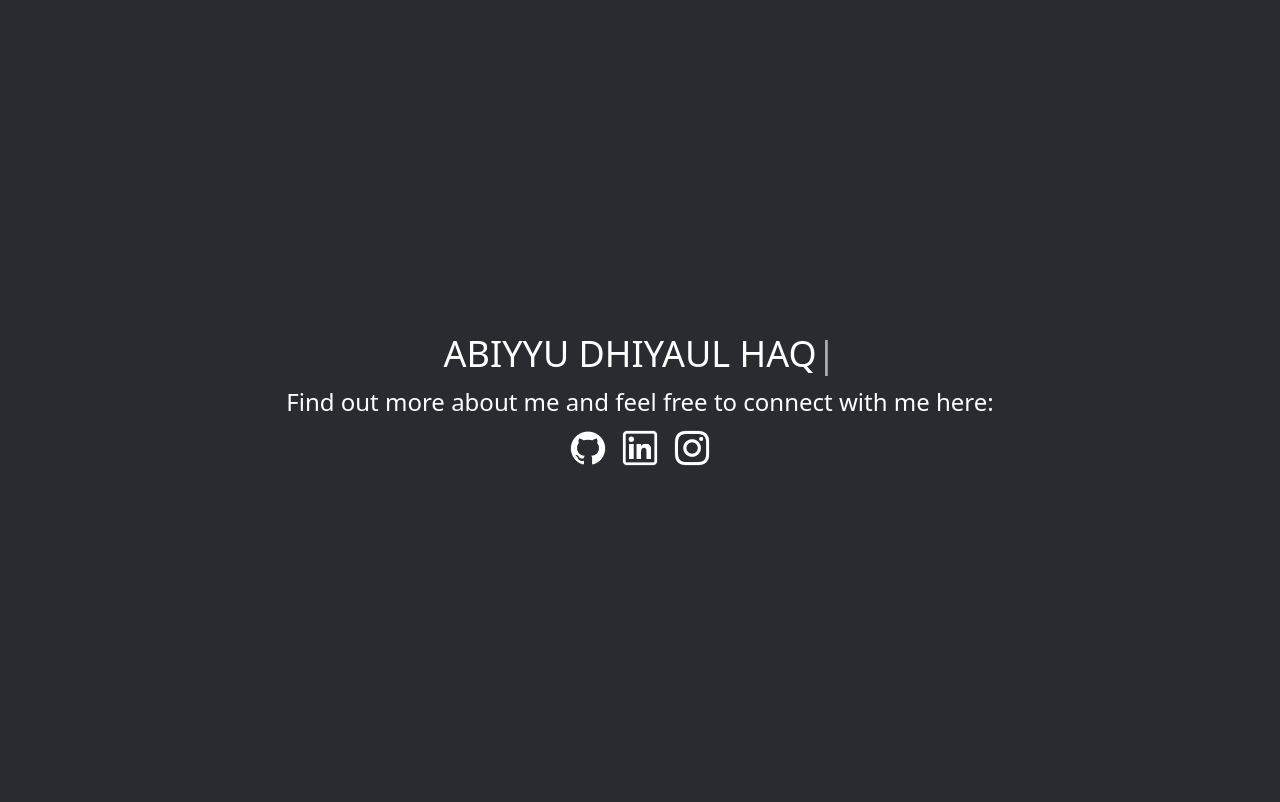
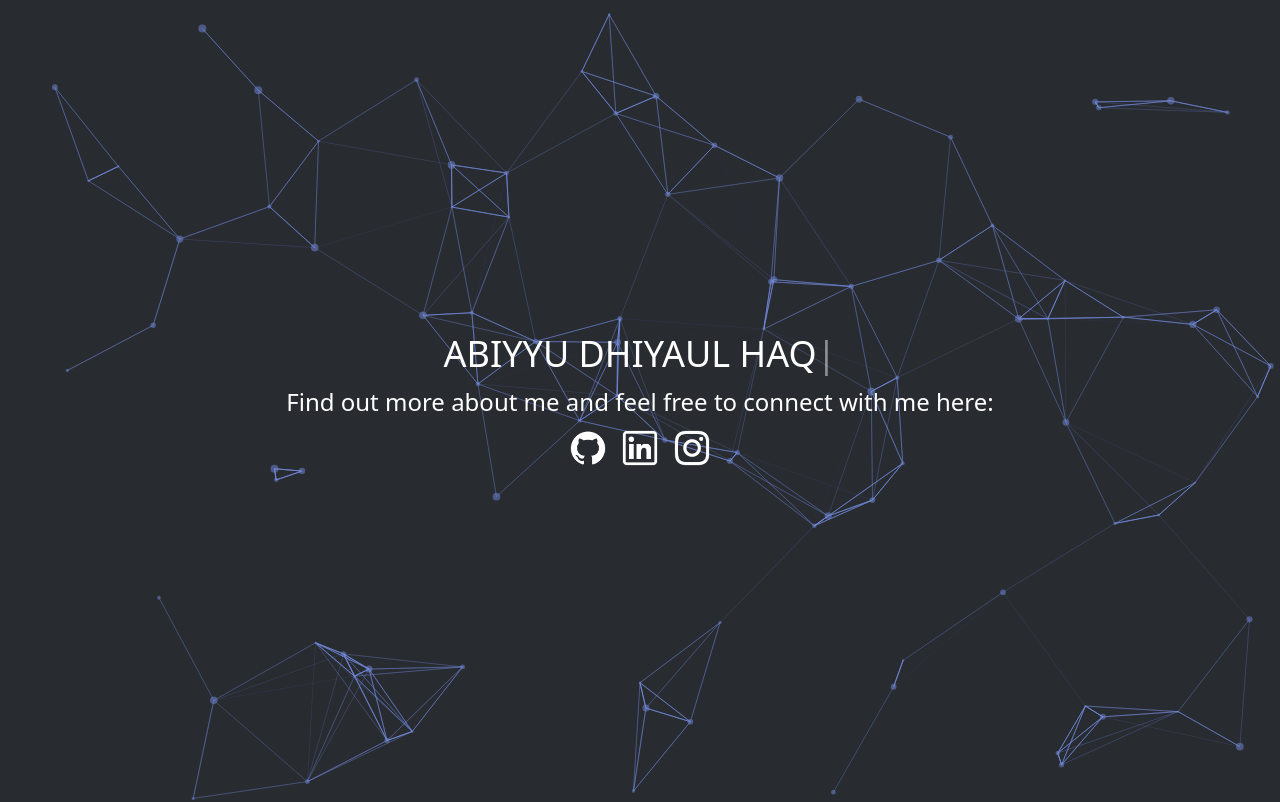
Before and after one commit to Enotherms/portofolio_v1.3, a React (Create React App) app: page / in a window 1280 px wide. Shown: the top 802 px of the page. Built offline with nearby package versions, Linux system fonts and the light colour scheme.

Commit message:
modified:   package-lock.json 	modified:   package.json 	modified:   src/components/ParticlesBackground.jsx 	deleted:    src/components/config/particles-config.js

```diff
--- a/package.json
+++ b/package.json
@@ -42,6 +42,7 @@
     ]
   },
   "devDependencies": {
-    "tailwindcss": "^3.3.1"
+    "tailwindcss": "^3.3.1",
+    "tsparticles-slim": "^2.11.0"
   }
 }
--- a/src/components/ParticlesBackground.jsx
+++ b/src/components/ParticlesBackground.jsx
@@ -1,23 +1,70 @@
 import Particles from "react-tsparticles";
-import particlesConfig from "./config/particles-config";
-import { loadFull } from "tsparticles";
+import { useCallback } from "react";
+import { loadSlim } from "tsparticles-slim";
 
 function ParticlesBackground() {
-	const particlesInit = async (main) => {
-		console.log(main);
-		await loadFull(main);
-	};
-	const particlesLoaded = (container) => {
-		console.log(container);
-	};
+	const particlesInit = useCallback(async engine => {
+        console.log(engine);
+        // you can initiate the tsParticles instance (engine) here, adding custom shapes or presets
+        // this loads the tsparticles package bundle, it's the easiest method for getting everything ready
+        // starting from v2 you can add only the features you need reducing the bundle size
+        //await loadFull(engine);
+        await loadSlim(engine);
+    }, []);
+
+    const particlesLoaded = useCallback(async container => {
+        await console.log(container);
+    }, []);
+
 	return (
 		<div className="z-0">
 			<Particles
-				params={particlesConfig}
-				id="tsparticles"
-				init={particlesInit}
-				loaded={particlesLoaded}
-			/>
+            id="tsparticles"
+            init={particlesInit}
+            loaded={particlesLoaded}
+            options={{
+                fpsLimit: 120,
+                particles: {
+                    color: {
+                        value: "#7289da",
+                    },
+                    links: {
+                        color: "#7289da",
+                        distance: 150,
+                        enable: true,
+                        opacity: 1,
+                        width: 1,
+                    },
+                    move: {
+                        direction: "none",
+                        enable: true,
+                        outModes: {
+                            default: "bounce",
+                        },
+                        random: false,
+                        speed: 1,
+                        straight: false,
+                    },
+                    number: {
+                        density: {
+                            enable: true,
+                            area: 800,
+                        },
+                        value: 80,
+                    },
+                    opacity: {
+                        value: 0.5,
+                    },
+                    shape: {
+                        type: "circle",
+                    },
+                    size: {
+                        value: { min: 1, max: 4 },
+                    },
+                },
+                detectRetina: true,
+            }}
+        />
 		</div>
 	);
 }
--- a/src/components/config/particles-config.js
+++ /dev/null
@@ -1,109 +0,0 @@
-const particlesConfig = {
-	name: "Hollow Knight",
-	interactivity: {
-		events: {
-			onHover: {
-				enable: true,
-				mode: "bubble",
-			},
-		},
-		modes: {
-			bubble: {
-				distance: 40,
-				duration: 2,
-				opacity: 8,
-				size: 6,
-			},
-			connect: {
-				distance: 80,
-				links: {
-					opacity: 0.5,
-				},
-				radius: 60,
-			},
-			grab: {
-				distance: 400,
-				links: {
-					opacity: 1,
-				},
-			},
-			push: {
-				quantity: 4,
-			},
-			remove: {
-				quantity: 2,
-			},
-			repulse: {
-				distance: 200,
-				duration: 0.4,
-			},
-			slow: {
-				active: false,
-				radius: 0,
-				factor: 1,
-			},
-		},
-	},
-	particles: {
-		color: {
-			value: "#ffffff",
-		},
-		links: {
-			blink: false,
-			color: "#ffffff",
-			consent: false,
-			distance: 25,
-			enable: true,
-			opacity: 0.4,
-			width: 1,
-		},
-		move: {
-			enable: true,
-			outModes: "bounce",
-			speed: 1,
-		},
-		number: {
-			density: {
-				enable: false,
-			},
-			limit: 0,
-			value: 400,
-		},
-		opacity: {
-			animation: {
-				enable: true,
-				speed: 2,
-				sync: false,
-			},
-			value: {
-				min: 0.05,
-				max: 0.4,
-			},
-		},
-		shape: {
-			type: "circle",
-		},
-		size: {
-			value: 1,
-		},
-	},
-	polygon: {
-		draw: {
-			enable: true,
-			lineColor: "rgba(255,255,255,0.2)",
-			lineWidth: 0.5,
-		},
-		enable: true,
-		move: {
-			radius: 10,
-		},
-		inline: {
-			arrangement: "equidistant",
-		},
-		scale: 2,
-		type: "inline",
-		url: "https://particles.js.org/images/hollowknight.svg",
-	},
-};
-
-export default particlesConfig;
```
Also changed, not shown: 1 other file (tests, documents, lock files or other folders).
